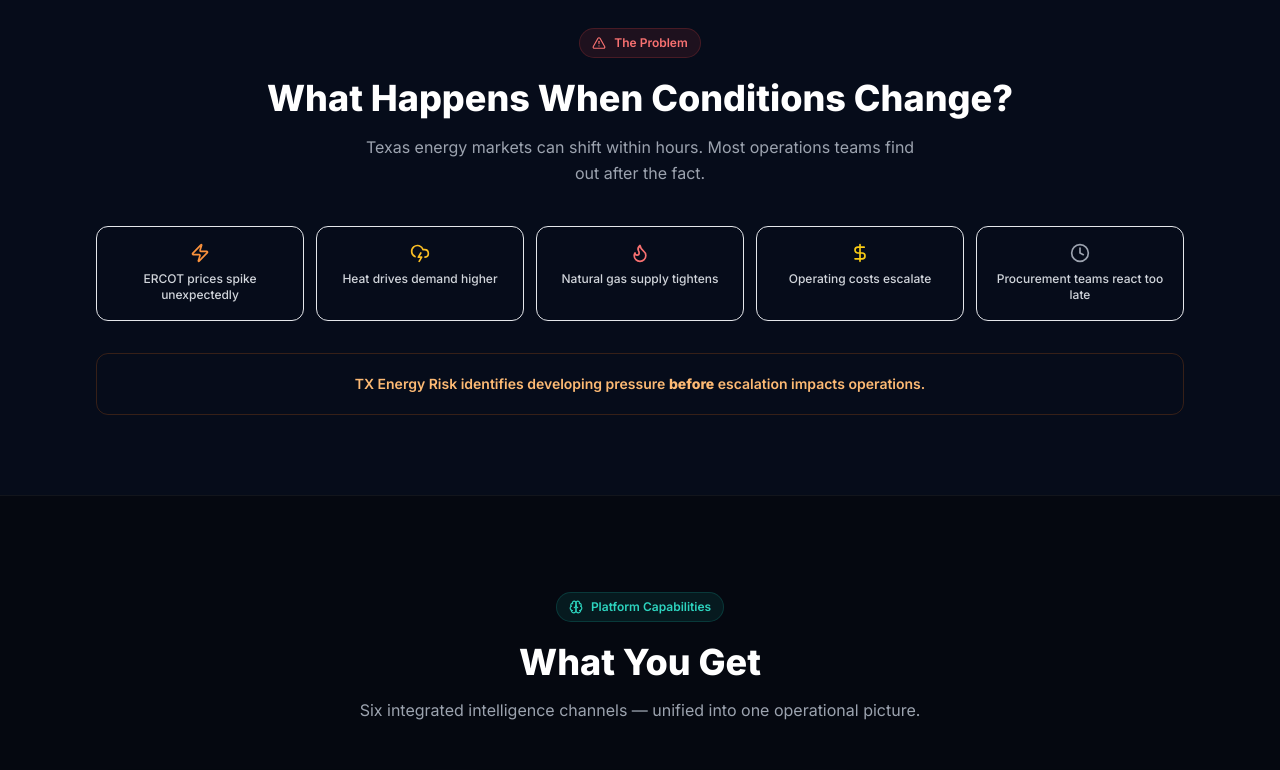
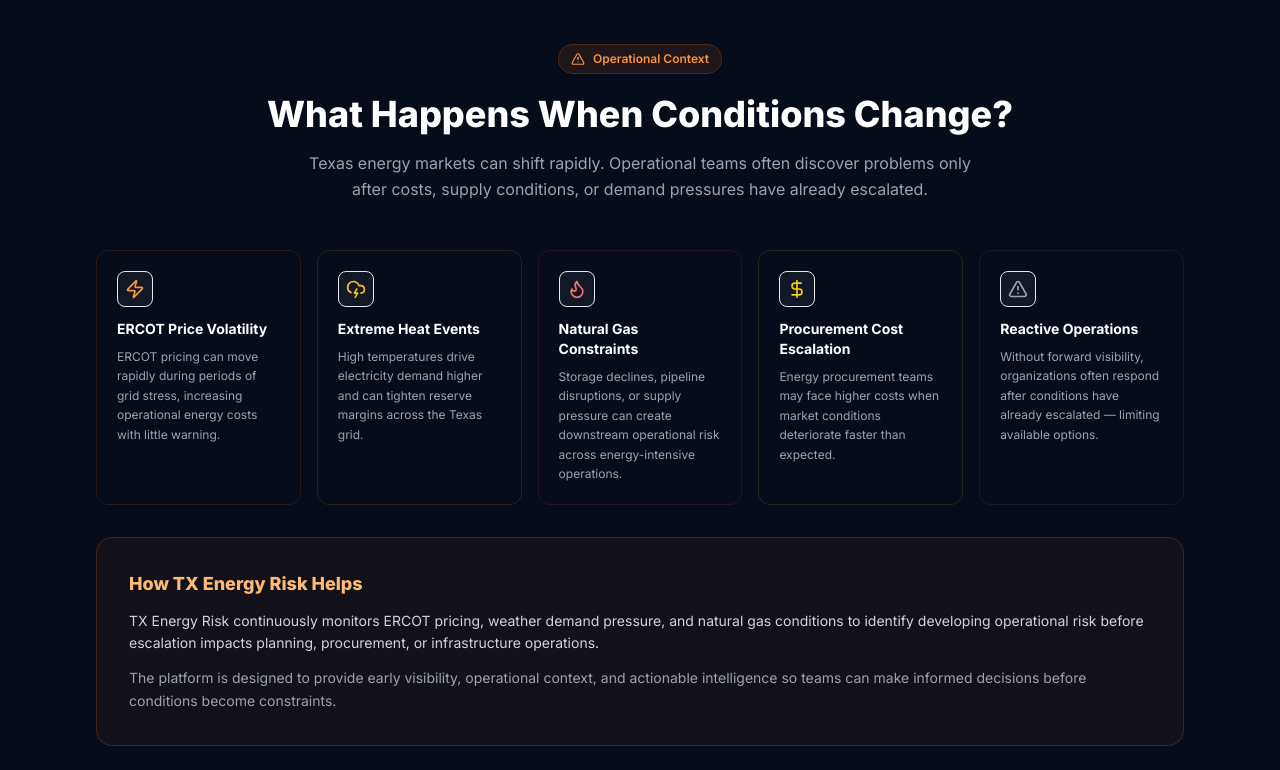
Before and after one commit to seal2866-del/texas-energy-risk, a Next.js app in the folder frontend/: page / in a window 1280 px wide. Shown: the part 1140-1910 px from the top of the page. Built offline with nearby package versions, Linux system fonts and the light colour scheme; no server answers.

Commit message:
feat: homepage — expanded consequence cards with descriptions + How TX Energy Risk Helps panel

```diff
--- a/frontend/app/page.tsx
+++ b/frontend/app/page.tsx
@@ -11,11 +11,36 @@
 
 // ── What happens when conditions change ───────────────────────────────────────
 const CONSEQUENCE_CARDS = [
-  { icon: <Zap className="w-5 h-5 text-orange-400" />,       text: "ERCOT prices spike unexpectedly" },
-  { icon: <CloudLightning className="w-5 h-5 text-amber-400" />, text: "Heat drives demand higher" },
-  { icon: <Flame className="w-5 h-5 text-red-400" />,        text: "Natural gas supply tightens" },
-  { icon: <DollarSign className="w-5 h-5 text-yellow-400" />, text: "Operating costs escalate" },
-  { icon: <Clock className="w-5 h-5 text-gray-400" />,       text: "Procurement teams react too late" },
+  {
+    icon:  <Zap className="w-5 h-5 text-orange-400" />,
+    title: "ERCOT Price Volatility",
+    desc:  "ERCOT pricing can move rapidly during periods of grid stress, increasing operational energy costs with little warning.",
+    color: "border-orange-500/15 hover:border-orange-500/25",
+  },
+  {
+    icon:  <CloudLightning className="w-5 h-5 text-amber-400" />,
+    title: "Extreme Heat Events",
+    desc:  "High temperatures drive electricity demand higher and can tighten reserve margins across the Texas grid.",
+    color: "border-amber-500/15 hover:border-amber-500/25",
+  },
+  {
+    icon:  <Flame className="w-5 h-5 text-red-400" />,
+    title: "Natural Gas Constraints",
+    desc:  "Storage declines, pipeline disruptions, or supply pressure can create downstream operational risk across energy-intensive operations.",
+    color: "border-red-500/15 hover:border-red-500/25",
+  },
+  {
+    icon:  <DollarSign className="w-5 h-5 text-yellow-400" />,
+    title: "Procurement Cost Escalation",
+    desc:  "Energy procurement teams may face higher costs when market conditions deteriorate faster than expected.",
+    color: "border-yellow-500/15 hover:border-yellow-500/25",
+  },
+  {
+    icon:  <AlertTriangle className="w-5 h-5 text-gray-400" />,
+    title: "Reactive Operations",
+    desc:  "Without forward visibility, organizations often respond after conditions have already escalated — limiting available options.",
+    color: "border-gray-500/15 hover:border-gray-500/25",
+  },
 ];
 
 // ── What you get ──────────────────────────────────────────────────────────────
@@ -247,32 +272,45 @@
         </section>
 
         {/* ── What Happens When Conditions Change ───────────────────────────── */}
-        <section className="max-w-6xl mx-auto px-4 sm:px-6 lg:px-8 py-20">
-          <div className="text-center mb-10">
-            <div className="inline-flex items-center gap-2 px-3 py-1.5 rounded-full bg-red-500/10 border border-red-500/20 text-red-400 text-xs font-semibold mb-5">
+        <section className="max-w-6xl mx-auto px-4 sm:px-6 lg:px-8 py-24">
+          <div className="text-center mb-12">
+            <div className="inline-flex items-center gap-2 px-3 py-1.5 rounded-full bg-orange-500/10 border border-orange-500/20 text-orange-400 text-xs font-semibold mb-5">
               <AlertTriangle className="w-3.5 h-3.5" />
-              The Problem
+              Operational Context
             </div>
             <h2 className="text-3xl sm:text-4xl font-black text-white mb-4">
               What Happens When Conditions Change?
             </h2>
-            <p className="text-gray-400 max-w-xl mx-auto leading-relaxed">
-              Texas energy markets can shift within hours. Most operations teams find out after the fact.
+            <p className="text-gray-400 max-w-2xl mx-auto leading-relaxed">
+              Texas energy markets can shift rapidly. Operational teams often discover problems only after
+              costs, supply conditions, or demand pressures have already escalated.
             </p>
           </div>
 
-          <div className="grid grid-cols-2 sm:grid-cols-5 gap-3 mb-8">
+          {/* 5 scenario cards */}
+          <div className="grid grid-cols-1 sm:grid-cols-2 lg:grid-cols-5 gap-4 mb-8">
             {CONSEQUENCE_CARDS.map((c) => (
-              <div key={c.text} className="bg-white/3 border border-white/6 rounded-xl p-4 text-center">
-                <div className="flex justify-center mb-2">{c.icon}</div>
-                <p className="text-xs text-gray-300 font-medium leading-snug">{c.text}</p>
+              <div key={c.title} className={`bg-white/3 border rounded-xl p-5 transition-colors ${c.color}`}>
+                <div className="w-9 h-9 rounded-lg bg-white/5 border border-white/8 flex items-center justify-center mb-3">
+                  {c.icon}
+                </div>
+                <h3 className="text-sm font-bold text-white mb-2">{c.title}</h3>
+                <p className="text-xs text-gray-400 leading-relaxed">{c.desc}</p>
               </div>
             ))}
           </div>
 
-          <div className="text-center p-5 rounded-xl bg-orange-500/8 border border-orange-500/20">
-            <p className="text-sm font-semibold text-orange-300">
-              TX Energy Risk identifies developing pressure <span className="font-black">before</span> escalation impacts operations.
+          {/* How TX Energy Risk Helps */}
+          <div className="rounded-2xl border border-orange-500/20 bg-orange-500/5 p-6 sm:p-8">
+            <h3 className="text-lg font-black text-orange-300 mb-3">How TX Energy Risk Helps</h3>
+            <p className="text-sm text-gray-300 leading-relaxed mb-3">
+              TX Energy Risk continuously monitors ERCOT pricing, weather demand pressure, and natural gas
+              conditions to identify developing operational risk before escalation impacts planning,
+              procurement, or infrastructure operations.
+            </p>
+            <p className="text-sm text-gray-400 leading-relaxed">
+              The platform is designed to provide early visibility, operational context, and actionable
+              intelligence so teams can make informed decisions before conditions become constraints.
             </p>
           </div>
         </section>
```
